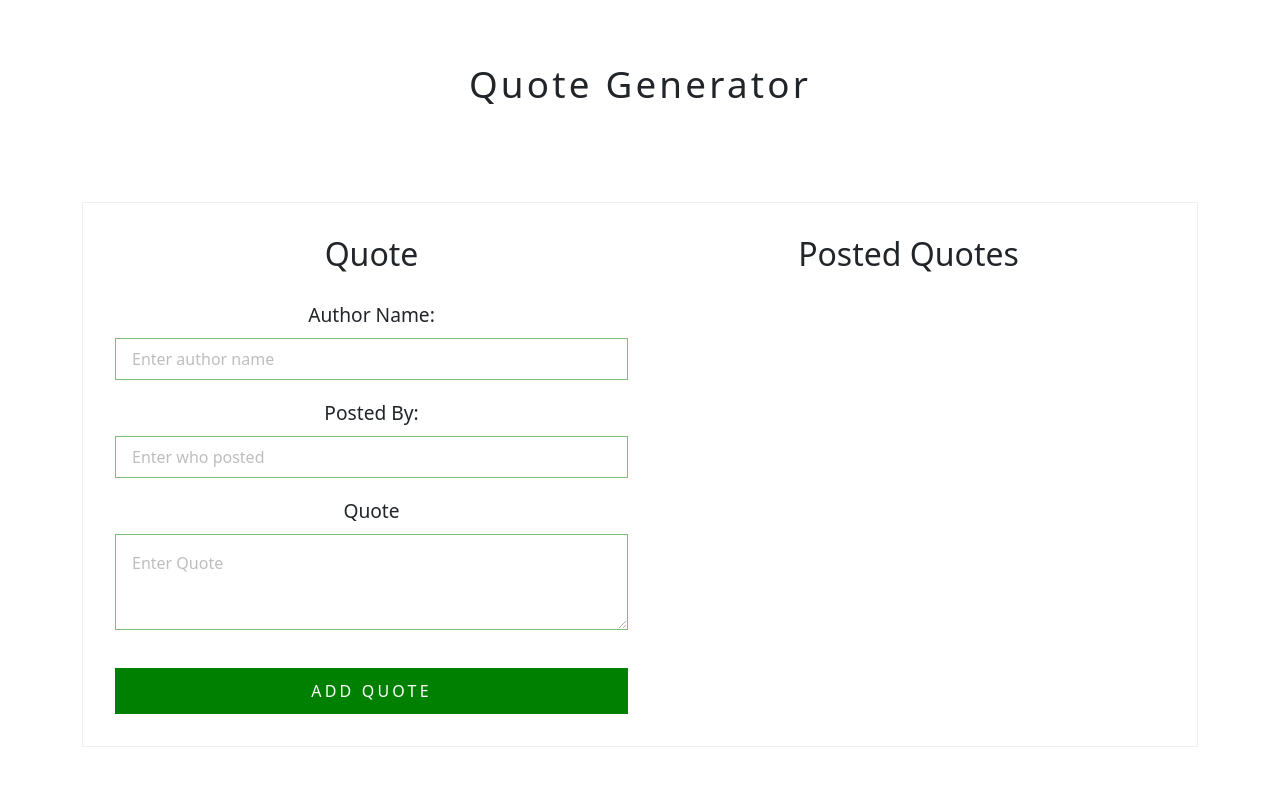
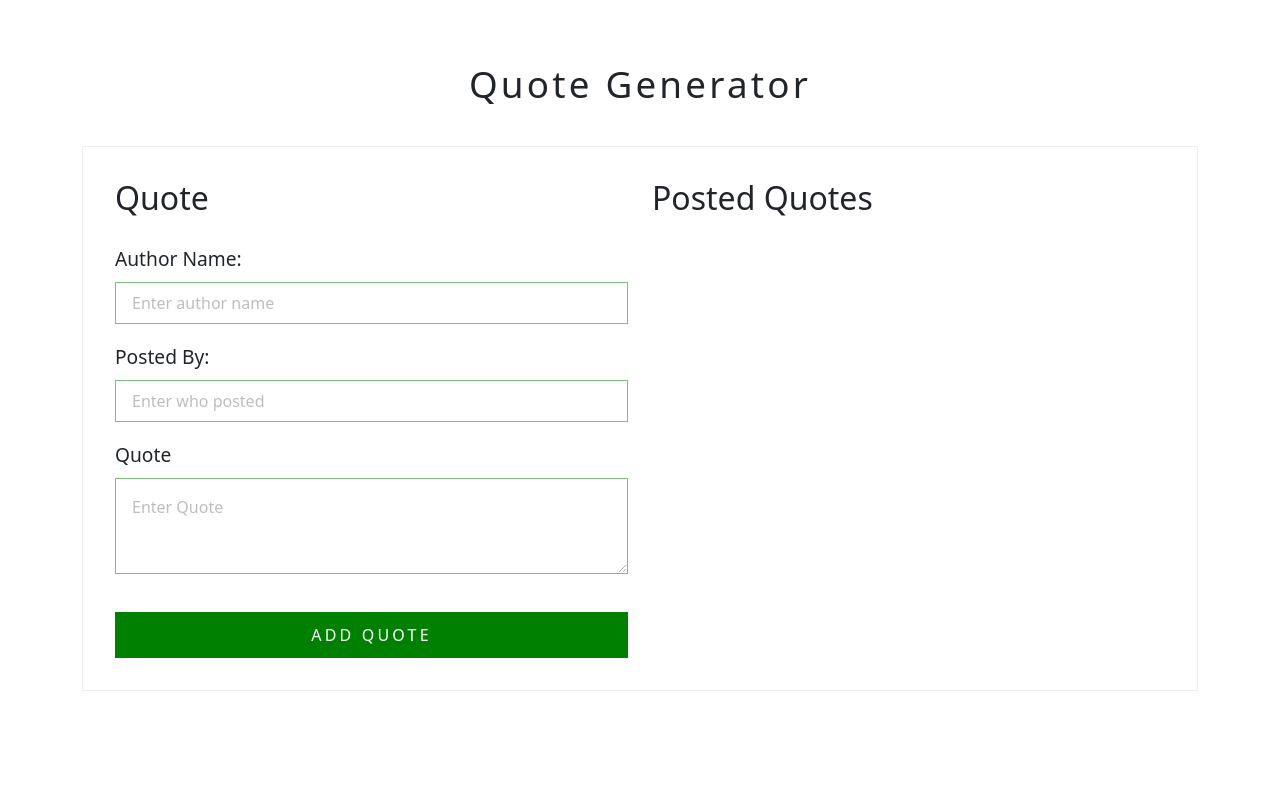
Before and after one commit to fobiero/Core_IP_1-_Quote-generator, an Angular app: page / in a window 1280 px wide. Shown: the top 786 px of the page. Built offline with nearby package versions, Linux system fonts and the light colour scheme.

Commit message:
edit last UI build

```diff
--- a/src/styles.css
+++ b/src/styles.css
@@ -18,17 +18,8 @@ body {
     min-height: 300px;
 }
 
-h1 {
-    padding: 2rem 0;
-    font-size: 2rem;
-    font-weight: 400;
-    letter-spacing: .2rem;
-}
-
 .wrap-cont {
-    align-items: center;
-    text-align: center;
     padding: 2rem;
     border: 1px solid #eee;
-    margin: 4rem 0;
+    /* margin: 4rem 0; */
 }
```
Also changed, not shown: 1 other file (tests, documents, lock files or other folders).
